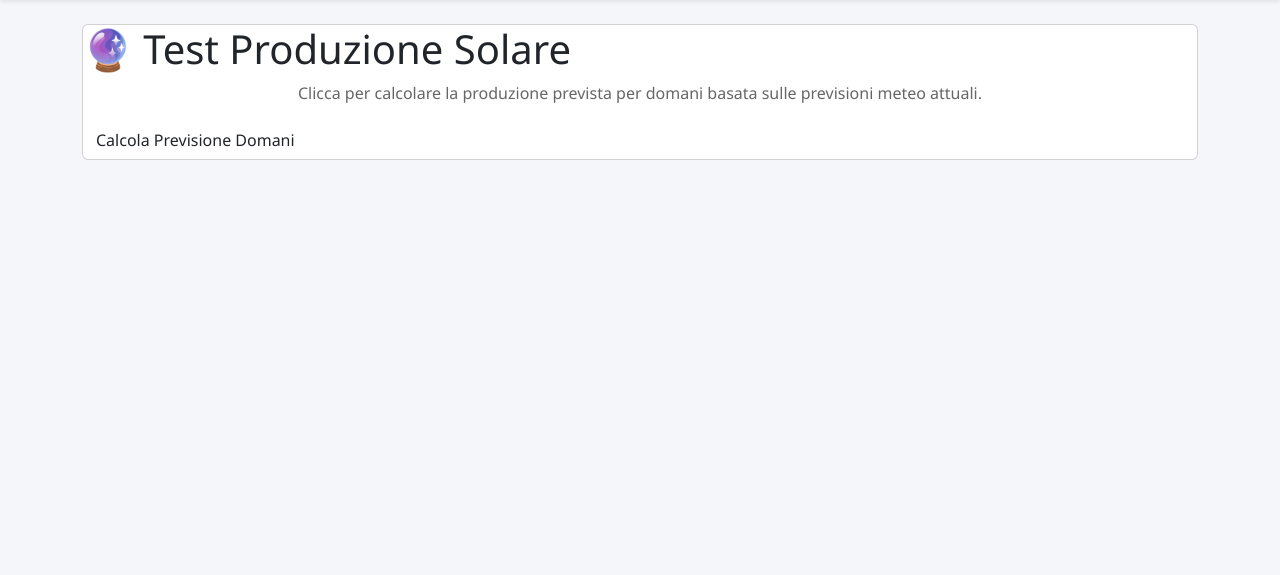
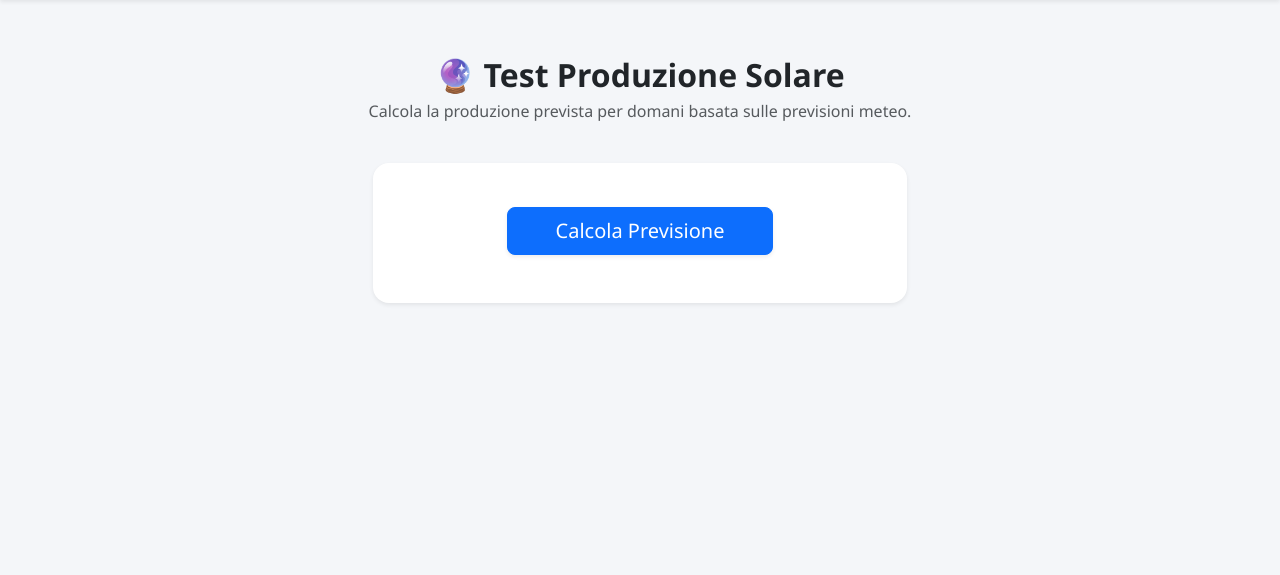
Before and after one commit to gabrieledavena/IOT_Project, a Django app: page /forecast/predict/ in a window 1280 px wide. Shown: the part 96-671 px from the top of the page. Run offline with Django 5.2, Linux system fonts and the light colour scheme; the visitor is signed in with stand-in values (Sample User, id 1).

Commit message:
Updated forecast template

```diff
--- a/backend/src/templates/test_previsione.html
+++ b/backend/src/templates/test_previsione.html
@@ -3,39 +3,64 @@
 {% block title %}AI Model Test{% endblock %}
 
 {% block content %}
-<div class="card">
-    <h1>🔮 Test Produzione Solare</h1>
-    <p style="text-align: center; color: #666;">
-        Clicca per calcolare la produzione prevista per domani basata sulle previsioni meteo attuali.
-    </p>
+<div class="container mb-5">
+    <!-- Header Section -->
+    <div class="row mb-4">
+        <div class="col-12 text-center">
+            <h2 class="fw-bold text-dark mb-1">🔮 Test Produzione Solare</h2>
+            <p class="text-muted">Calcola la produzione prevista per domani basata sulle previsioni meteo.</p>
+        </div>
+    </div>
 
-    <form method="POST">
-        {% csrf_token %}
-        <button type="submit" class="btn">Calcola Previsione Domani</button>
-    </form>
+    <!-- Main Content -->
+    <div class="row">
+        <div class="col-lg-6 col-md-8 mx-auto">
+            <div class="card border-0 shadow-sm rounded-4">
+                <div class="card-body p-4 text-center">
+
 
                     {% if prediction %}
-    <div class="result-box">
-        <h2 style="margin-top: 0;">Risultato per il {{ date }}</h2>
-        <p style="font-size: 24px; font-weight: bold; color: #0d47a1;">
-            ⚡ {{ prediction }} kWh
-        </p>
-
-        <div class="meteo-details">
-            <strong>Dati meteo utilizzati:</strong>
-            <ul>
-                <li>Irraggiamento: {{ meteo_data.solar_radiation }} MJ/m²</li>
-                <li>Nuvolosità: {{ meteo_data.cloud_cover }}%</li>
-                <li>Temp Max: {{ meteo_data.temp_max }}°C</li>
+                    <div class="card border-0 shadow-sm rounded-4 mt-4 border-start border-primary border-5 text-start">
+                        <div class="card-body p-4">
+                            <div class="d-flex justify-content-between align-items-center mb-3">
+                                <h6 class="text-muted fw-bold text-uppercase mb-0">Previsione per il {{ date }}</h6>
+                                <div class="bg-primary bg-opacity-10 text-primary p-2 rounded-circle">
+                                    <span class="fs-5">💡</span>
+                                </div>
+                            </div>
+                            <h2 class="display-5 fw-bold text-dark mb-0">{{ prediction }} <span class="fs-4 text-muted">kWh</span></h2>
+                            <hr class="my-4">
+                            <p class="text-muted small mb-2"><strong>Dati meteo considerati:</strong></p>
+                            <ul class="list-unstyled text-muted small">
+                                <li><i class="fas fa-sun fa-fw me-2 text-warning"></i><strong>Irraggiamento:</strong> {{ meteo_data.solar_radiation }} MJ/m²</li>
+                                <li><i class="fas fa-cloud fa-fw me-2 text-info"></i><strong>Nuvolosità:</strong> {{ meteo_data.cloud_cover }}%</li>
+                                <li><i class="fas fa-thermometer-half fa-fw me-2 text-danger"></i><strong>Temp Max:</strong> {{ meteo_data.temp_max }}°C</li>
                             </ul>
                         </div>
                     </div>
                     {% endif %}
 
+                    <div style="height: 20px"></div>
+
+                    <form method="POST" class="mb-4">
+                        {% csrf_token %}
+                        <button type="submit" class="btn btn-primary btn-lg shadow-sm px-5 py-2">Calcola Previsione</button>
+                    </form>
+
                     {% if error %}
-    <div class="error-box">
-        <strong>Errore:</strong> {{ error }}
+                        <div class="alert alert-danger shadow-sm rounded-4 mt-4">
+                            <strong><i class="fas fa-exclamation-triangle me-2"></i>Errore:</strong> {{ error }}
                         </div>
                     {% endif %}
                 </div>
+            </div>
+        </div>
+    </div>
+</div>
+
+<style>
+    body {
+        background-color: #f4f6f9;
+    }
+</style>
 {% endblock %}
```
Lines whose indentation alone changed are shown as unchanged.
